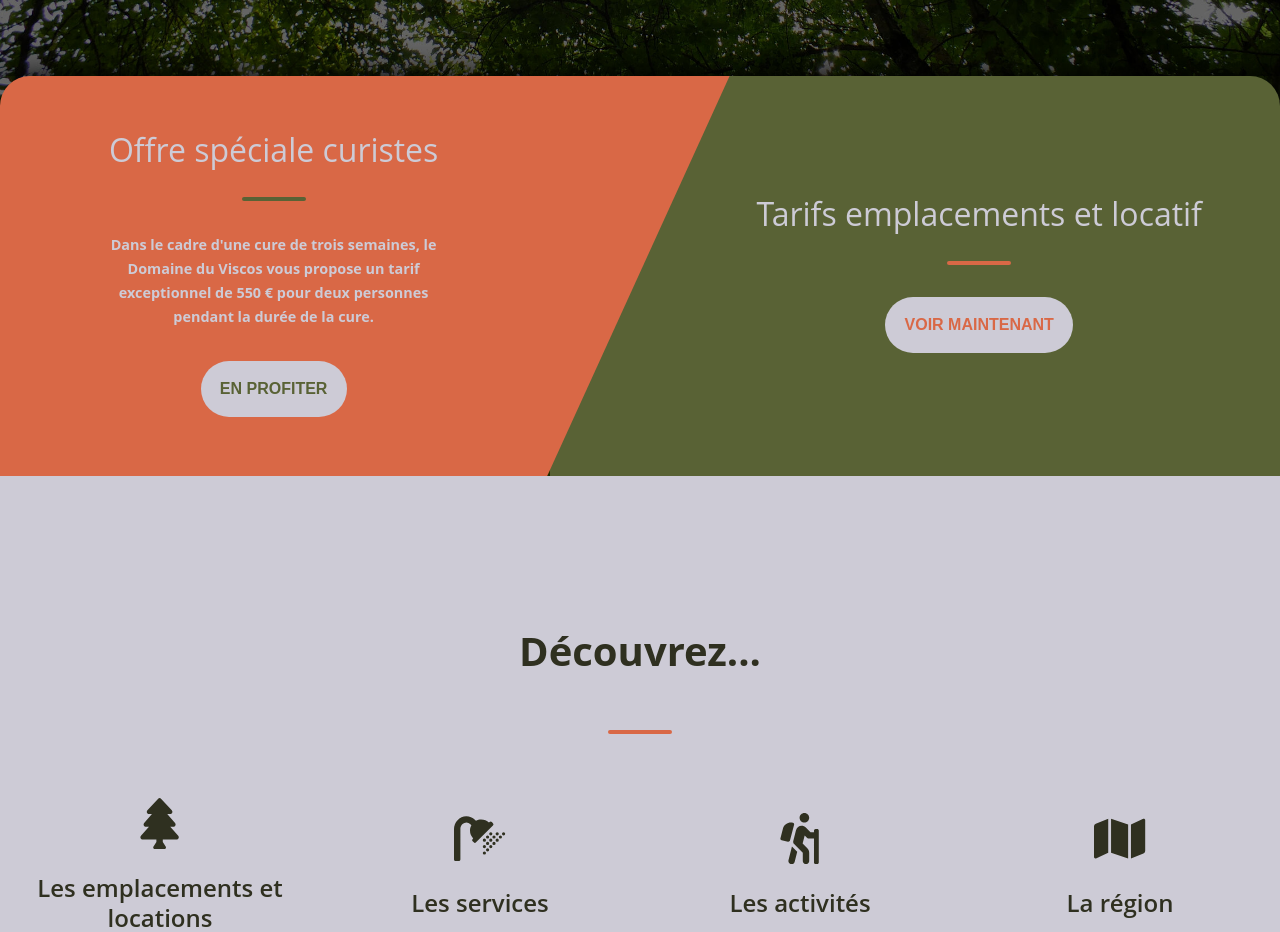
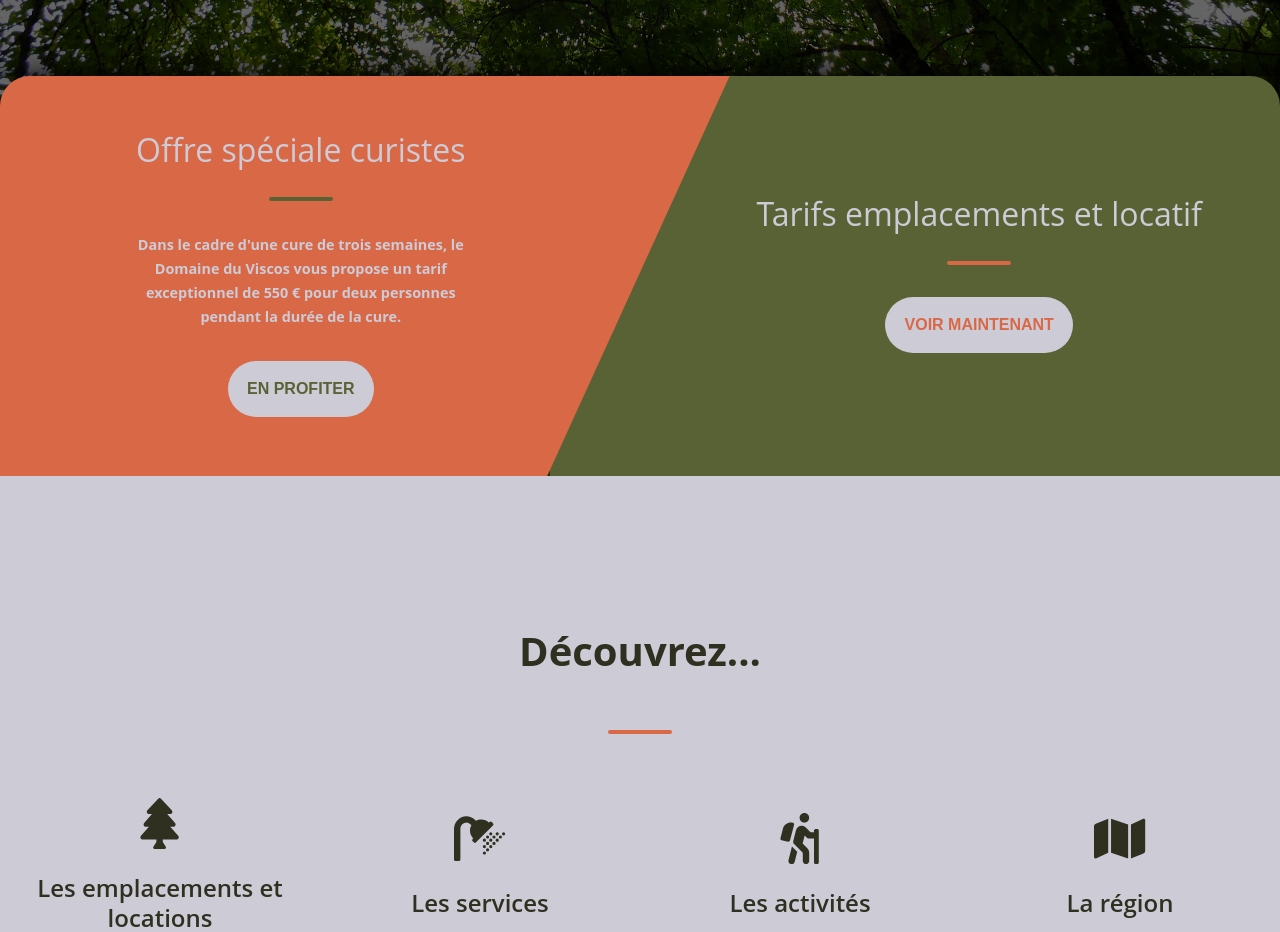
Before and after one commit to ChleaBourtoule/Viscos, a React (Vite) app: page / in a window 1280 px wide. Shown: the part 780-1712 px from the top of the page. Built offline with nearby package versions, Linux system fonts and the light colour scheme.

Commit message:
NavLinks on button of banner Home Page

```diff
--- a/src/components/Pages/Home.jsx
+++ b/src/components/Pages/Home.jsx
@@ -3,6 +3,7 @@ import Card from "../Card";
 
 import { AiFillStar } from "react-icons/ai";
 import { HiOutlineChevronDoubleDown } from "react-icons/hi";
+import { NavLink } from "react-router-dom";
 
 const Home = ({ lang }) => {
   const summary = {
@@ -179,9 +180,11 @@ const Home = ({ lang }) => {
               {curistsTxt[lang]}
             </h4>
           </div>
-          <button className="home__banner__curist__button">
-            <a href="prices#cure">{curistsBtn[lang]}</a>
-          </button>
+          <NavLink to="/prices">
+            <button className="home__banner__curist__button">
+              {curistsBtn[lang]}
+            </button>
+          </NavLink>
         </div>
         <div className="home__banner__pitch">
           <div className="home__banner__pitch__title">
@@ -190,9 +193,11 @@ const Home = ({ lang }) => {
             </h2>
             <hr className="home__banner__pitch__title__hr" />
           </div>
-          <button className="home__banner__pitch__button">
-            <a href="prices">{priceBtn[lang]}</a>
-          </button>
+          <NavLink to="/prices">
+            <button className="home__banner__pitch__button">
+              {priceBtn[lang]}
+            </button>
+          </NavLink>
         </div>
       </div>
 
--- a/src/style/_Home.scss
+++ b/src/style/_Home.scss
@@ -95,10 +95,7 @@
       align-items: center;
       clip-path: polygon(0 0, 100% 0, 75% 100%, 0% 100%);
       &__title {
-        margin-right: 25%;
-        @media only screen and (max-width: $Medium) {
-          margin-right: 10%;
-        }
+        margin-right: 10vw;
         &__txt {
           text-align: center;
           color: $Light-Grey;
@@ -125,10 +122,9 @@
       }
       &__text {
         width: 50%;
-        margin-right: 25%;
+        margin-right: 10vw;
         @media only screen and (max-width: $Medium) {
           width: 60%;
-          margin-right: 10%;
         }
         &__txt {
           color: $Light-Grey;
@@ -142,7 +138,7 @@
         }
       }
       &__button {
-        margin-right: 25%;
+        margin-right: 10vw;
         margin-top: 4vh;
         padding: 1.5vw;
         border-radius: 30px;
@@ -152,6 +148,7 @@
         font-size: 2vh;
         font-weight: 600;
         cursor: pointer;
+        min-width: 25%;
         @media only screen and (max-width: $Medium) {
           font-size: 1.5vh;
         }
```
